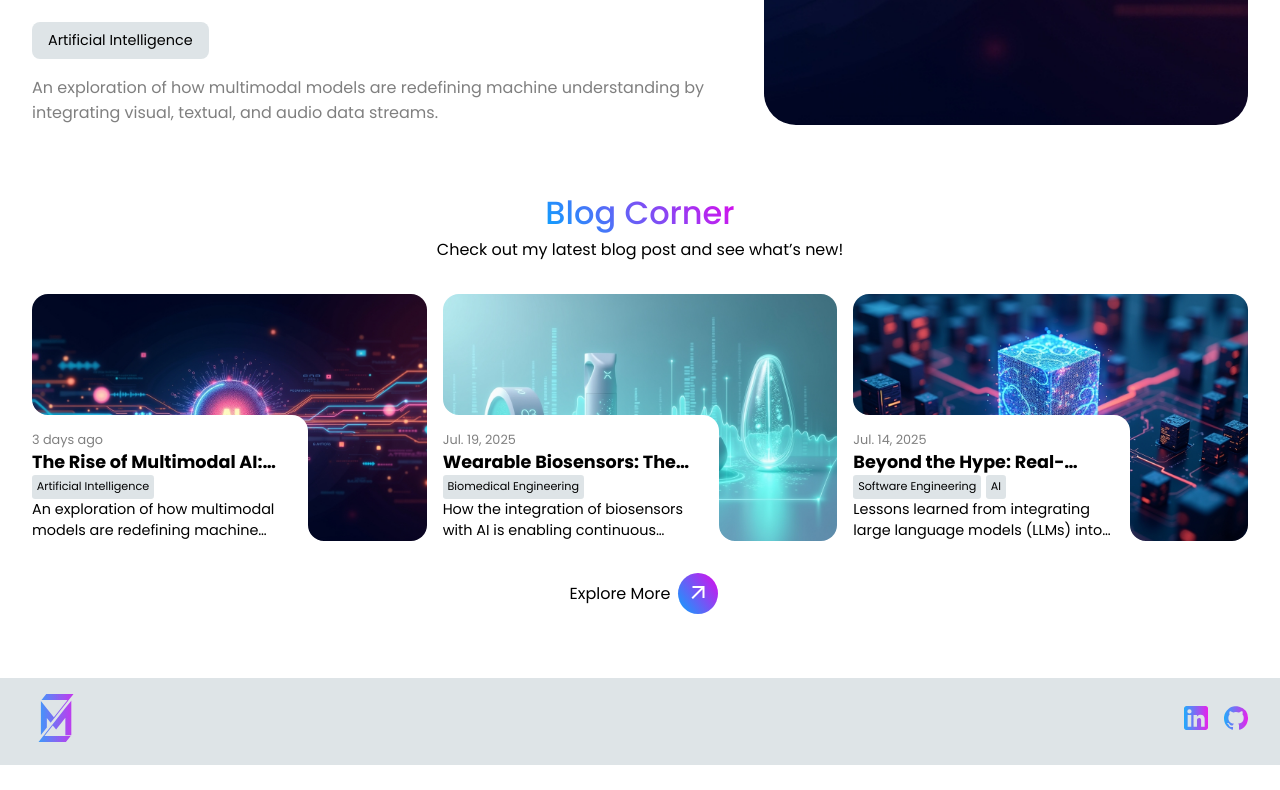
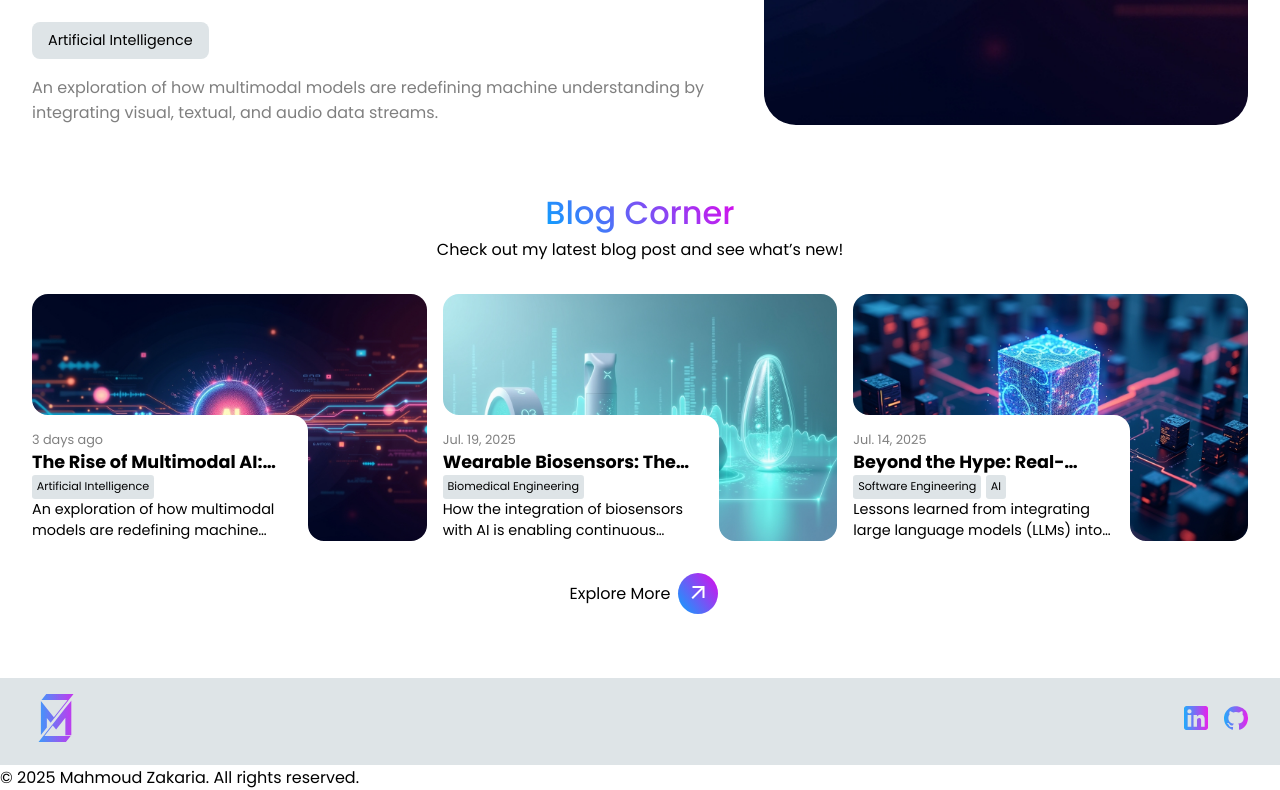
Before and after one commit to Mahmoud46/Elevvopaths-Task-4-Personal-Blog, a React (Vite) app: page / in a window 1280 px wide. Shown: the part 666-1456 px from the top of the page. Before the commit the page ends 1431 px from the top, so only its background shows below. Built offline with nearby package versions, Linux system fonts and the light colour scheme.

Commit message:
Copyright

```diff
--- a/src/App.tsx
+++ b/src/App.tsx
@@ -27,6 +27,7 @@ export default function App(): ReactNode {
 				<Route path="*" element={<NotFound />} />
 			</Routes>
 			<Footer />
+			<p>&copy; 2025 Mahmoud Zakaria. All rights reserved.</p>
 		</>
 	);
 }
```
